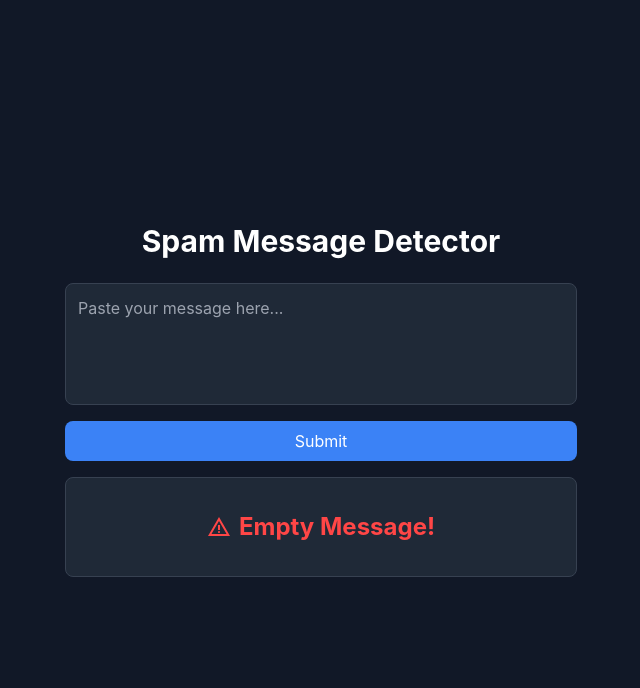
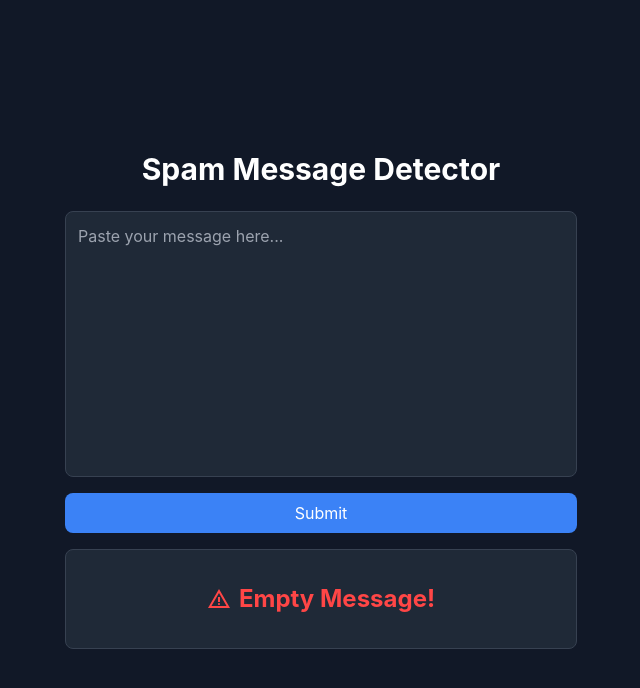
Before and after one commit to tusharneje-07/spam-detector-django, a Django app: page / in a window 1280 px wide. Shown: the top 688 px of the page, without its empty margins (319-959 px from the left). Run offline with Django 5.2, Linux system fonts and the light colour scheme.

Commit message:
Update Scrollbar and Size of Textbox

```diff
--- a/SpamDetector/settings.py
+++ b/SpamDetector/settings.py
@@ -126,4 +126,5 @@ STATIC_URL = 'static/'
 DEFAULT_AUTO_FIELD = 'django.db.models.BigAutoField'
 
 load_dotenv()
-API_KEY = os.getenv('GEM_KEY')
+API_KEY = os.getenv('GEM_KEY2')
+print(API_KEY)
--- a/detector/templates/index.html
+++ b/detector/templates/index.html
@@ -946,14 +946,31 @@
           opacity: 1;
         }
       }
-
-      /* Apply the animation to the .blink class */
       .blink {
         animation: blink 1s ease-in-out infinite;
       }
 
       .red {
         color: rgb(255, 70, 70);
+      }
+      /* Style the scrollbar */
+      textarea::-webkit-scrollbar {
+        width: 4px;
+        height: 8px;
+        border-radius: 4px;
+      }
+
+      /* Style the thumb (the moving part) */
+      textarea::-webkit-scrollbar-thumb {
+        background: rgb(59 130 246);
+      }
+
+      /* Style the track (the background) */
+      textarea::-webkit-scrollbar-track {
+        background: transparent;
+      }
+      textarea::-webkit-scrollbar-thumb:hover {
+        background: #555;
       }
     </style>
   </head>
@@ -964,7 +981,7 @@
 
     <!-- Text Box and Button -->
     <div class="w-full max-w-lg flex flex-col space-y-4">
-      <textarea id="myTextBox" class="p-3 border border-gray-700 rounded-lg bg-gray-800 text-white w-full resize-none focus:outline-none focus:border-blue-500 focus:ring-2 focus:ring-blue-500" rows="4" placeholder="Paste your message here..." name="msg"></textarea>
+      <textarea id="myTextBox" class="p-3 border border-gray-700 rounded-lg bg-gray-800 text-white w-full resize-none focus:outline-none focus:border-blue-500 focus:ring-2 focus:ring-blue-500" rows="10" placeholder="Paste your message here..." name="msg"></textarea>
 
       <button id="btn" onclick="getresponse()" class="flex justify-center py-2 bg-blue-500 text-white rounded-lg hover:bg-blue-600 transition-all duration-300 focus:outline-none">Submit</button>
 
@@ -973,15 +990,14 @@
         <p id="true" class="flex gap-2 items-center red">
           <svg xmlns="http://www.w3.org/2000/svg" height="24px" viewBox="0 -960 960 960" width="24px" fill="rgb(255, 70, 70)">
             <path d="m40-120 440-760 440 760H40Zm138-80h604L480-720 178-200Zm302-40q17 0 28.5-11.5T520-280q0-17-11.5-28.5T480-320q-17 0-28.5 11.5T440-280q0 17 11.5 28.5T480-240Zm-40-120h80v-200h-80v200Zm40-100Z" />
-          </svg>
-          Empty Message!
+          </svg>Empty Message!
         </p>
       </div>
     </div>
 
     <script>
       async function postData(url = '', data = {}) {
-            const csrfToken = getCSRFToken();
+        const csrfToken = getCSRFToken()
 
         const response = await fetch(url, {
           method: 'POST',
@@ -990,75 +1006,67 @@
             'X-CSRFToken': csrfToken
           },
           body: JSON.stringify(data)
-            });
-            return response.json();
+        })
+        return response.json()
       }
 
       function getCSRFToken() {
-            let cookieValue = null;
+        let cookieValue = null
         if (document.cookie && document.cookie !== '') {
-                let cookies = document.cookie.split(';');
+          let cookies = document.cookie.split(';')
           for (let i = 0; i < cookies.length; i++) {
-                    let cookie = cookies[i].trim();
+            let cookie = cookies[i].trim()
             if (cookie.substring(0, 10) === 'csrftoken=') {
-                        cookieValue = decodeURIComponent(cookie.substring(10));
-                        break;
+              cookieValue = decodeURIComponent(cookie.substring(10))
+              break
             }
           }
         }
-            return cookieValue;
+        return cookieValue
       }
 
-        function getresponse(){
+      function getresponse() {
         // Hide the button and change its styles
-            document.getElementById('btn').classList.remove('bg-blue-500');
-            document.getElementById('btn').classList.remove('hover:bg-blue-600');
-            document.getElementById('btn').classList.add('bg-gray-800');
-            document.getElementById('btn').classList.add('blink');
-            document.getElementById('btn').innerHTML = '<svg xmlns="http://www.w3.org/2000/svg" height="24px" viewBox="0 -960 960 960" width="24px" fill="#e8eaed"><path d="M280-420q25 0 42.5-17.5T340-480q0-25-17.5-42.5T280-540q-25 0-42.5 17.5T220-480q0 25 17.5 42.5T280-420Zm200 0q25 0 42.5-17.5T540-480q0-25-17.5-42.5T480-540q-25 0-42.5 17.5T420-480q0 25 17.5 42.5T480-420Zm200 0q25 0 42.5-17.5T740-480q0-25-17.5-42.5T680-540q-25 0-42.5 17.5T620-480q0 25 17.5 42.5T680-420ZM480-80q-83 0-156-31.5T197-197q-54-54-85.5-127T80-480q0-83 31.5-156T197-763q54-54 127-85.5T480-880q83 0 156 31.5T763-763q54 54 85.5 127T880-480q0 83-31.5 156T763-197q-54 54-127 85.5T480-80Zm0-80q134 0 227-93t93-227q0-134-93-227t-227-93q-134 0-227 93t-93 227q0 134 93 227t227 93Zm0-320Z"/></svg> &nbsp; Loading...';
+        document.getElementById('btn').classList.remove('bg-blue-500')
+        document.getElementById('btn').classList.remove('hover:bg-blue-600')
+        document.getElementById('btn').classList.add('bg-gray-800')
+        document.getElementById('btn').innerHTML = '<svg xmlns="http://www.w3.org/2000/svg" height="24px" viewBox="0 -960 960 960" width="24px" fill="#e8eaed"><path d="M280-420q25 0 42.5-17.5T340-480q0-25-17.5-42.5T280-540q-25 0-42.5 17.5T220-480q0 25 17.5 42.5T280-420Zm200 0q25 0 42.5-17.5T540-480q0-25-17.5-42.5T480-540q-25 0-42.5 17.5T420-480q0 25 17.5 42.5T480-420Zm200 0q25 0 42.5-17.5T740-480q0-25-17.5-42.5T680-540q-25 0-42.5 17.5T620-480q0 25 17.5 42.5T680-420ZM480-80q-83 0-156-31.5T197-197q-54-54-85.5-127T80-480q0-83 31.5-156T197-763q54-54 127-85.5T480-880q83 0 156 31.5T763-763q54 54 85.5 127T880-480q0 83-31.5 156T763-197q-54 54-127 85.5T480-80Zm0-80q134 0 227-93t93-227q0-134-93-227t-227-93q-134 0-227 93t-93 227q0 134 93 227t227 93Zm0-320Z"/></svg> &nbsp; Loading...'
 
-            //if !(document.getElementById('myTextBox').value) == ''{
-            //    return;
-            //}
-
-            postData('{% url "detector" %}', { msg: document.getElementById('myTextBox').value, key2: 'value2' }).then((data) => {
-                if (data.data){
-                    showResult(data.data,data.msg)
-                }
-                else{
-                    showResult(data.data,data.msg)
+        postData('{% url "detector" %}', { msg: document.getElementById('myTextBox').value, key2: 'value2' })
+          .then((data) => {
+            if (data.data) {
+              showResult(data.data, data.msg)
+            } else {
+              showResult(data.data, data.msg)
             }
             // Restore the button's original styles and innerHTML
-                document.getElementById('btn').classList.remove('bg-gray-800');
-                document.getElementById('btn').classList.remove('blink');
-                document.getElementById('btn').classList.add('bg-blue-500');
-                document.getElementById('btn').classList.add('hover:bg-blue-600');
-                document.getElementById('btn').innerHTML = 'Submit'; // Change text back to original
-            }).catch(error => {
-                console.error('Error:', error);
-                document.getElementById('btn').innerHTML = 'Error!  Please try again.';
-            });
+            document.getElementById('btn').classList.remove('bg-gray-800')
+            document.getElementById('btn').classList.add('bg-blue-500')
+            document.getElementById('btn').classList.add('hover:bg-blue-600')
+            document.getElementById('btn').innerHTML = 'Submit' // Change text back to original
+          })
+          .catch((error) => {
+            console.error('Error:', error)
+            document.getElementById('btn').innerHTML = 'Error!  Please try again.'
+          })
       }
-
 
       function showResult(state, msg) {
         if (state) {
-            document.getElementById('true').innerHTML = `
+          document.getElementById('true').innerHTML =
+            `
                           <svg xmlns="http://www.w3.org/2000/svg" height="24px" viewBox="0 -960 960 960" width="24px" fill="rgb(255, 70, 70)">
                               <path d="m40-120 440-760 440 760H40Zm138-80h604L480-720 178-200Zm302-40q17 0 28.5-11.5T520-280q0-17-11.5-28.5T480-320q-17 0-28.5 11.5T440-280q0 17 11.5 28.5T480-240Zm-40-120h80v-200h-80v200Zm40-100Z" />
                           </svg>
-            ` + msg;
-            document.getElementById("true").classList.add("red");
-            document.getElementById("true").style.color = "rgb(255,70,70)";
-            document.getElementById("true").classList.add("blink");
+                  ` + msg
+          document.getElementById('true').classList.add('red')
+          document.getElementById('true').style.color = 'rgb(255,70,70)'
         } else {
-            document.getElementById("true").classList.remove("red");
-            document.getElementById("true").classList.remove("blink");
-            document.getElementById("true").style.color = "white";
-            document.getElementById('true').innerHTML = `${msg}`;
+          document.getElementById('true').classList.remove('red')
+          document.getElementById('true').style.color = 'white'
+          document.getElementById('true').innerHTML = `${msg}`
         }
       }
-
     </script>
   </body>
 </html>
```
Lines whose indentation alone changed are shown as unchanged.
